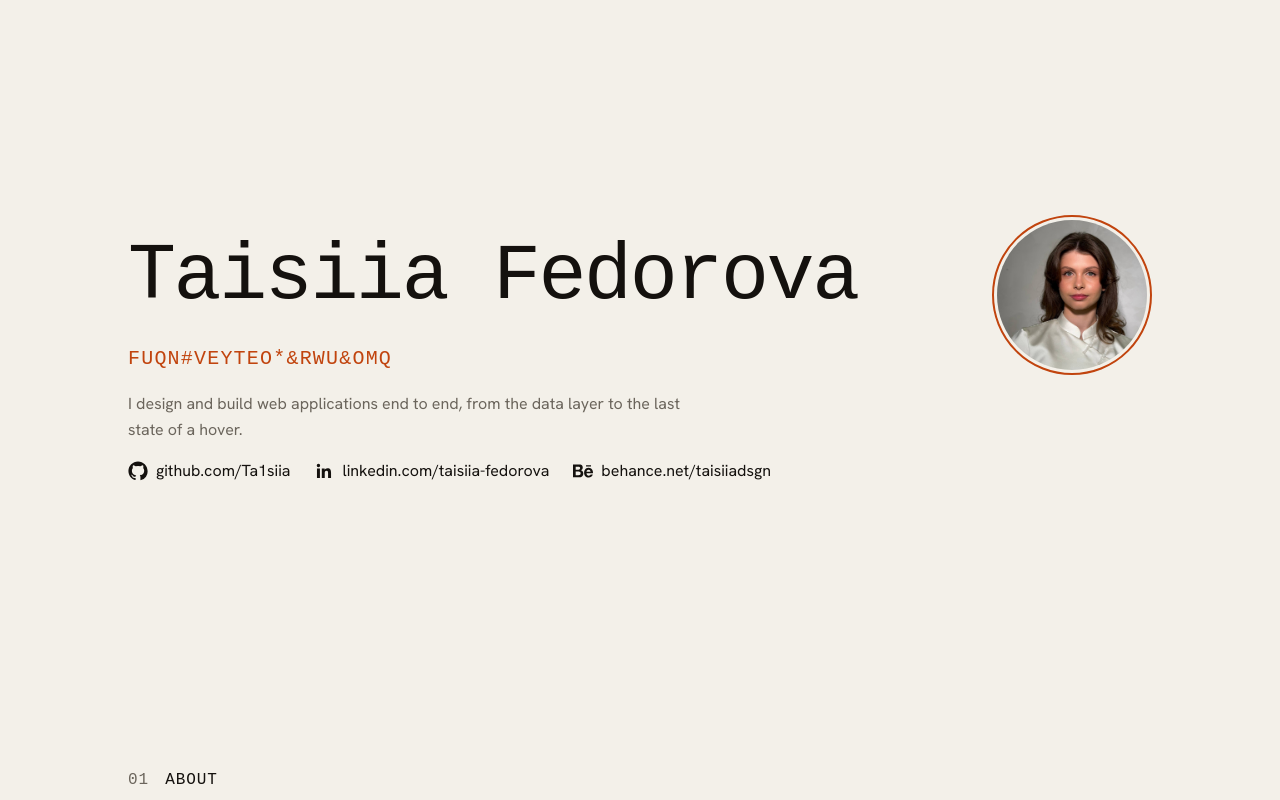
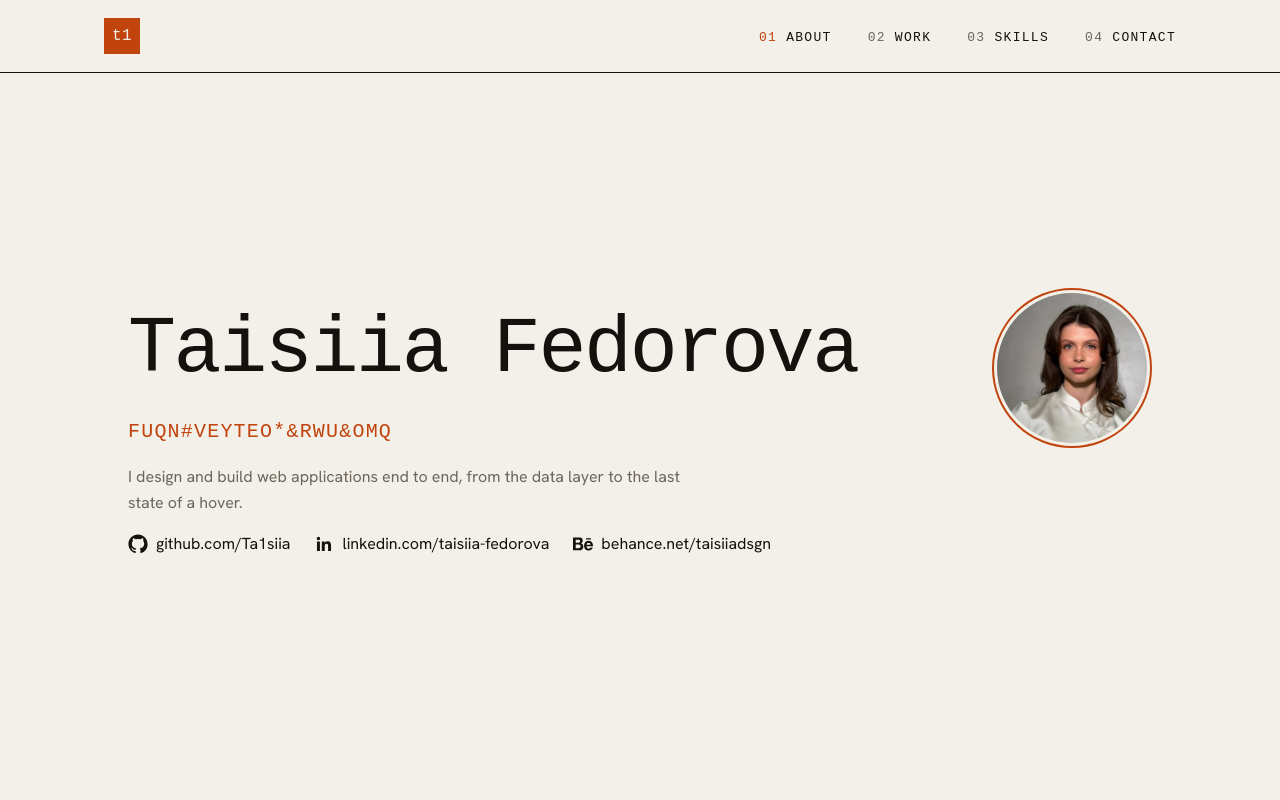
Before and after one commit to Ta1siia/my-portfolio-website, a React (Vite) app: page / in a window 1280 px wide. Shown: the top 800 px of the page. Built offline with nearby package versions, Linux system fonts and the light colour scheme; a web font is replaced by a local one.

Commit message:
feat(header): add sticky header with section navigation

```diff
--- a/src/components/App/App.module.css
+++ b/src/components/App/App.module.css
@@ -1,7 +1,8 @@
 .container {
-  max-inline-size: 72rem;
+  max-inline-size: var(--container-max);
   margin-inline: auto;
-  padding-inline: var(--sp-3);
+  padding-inline: var(--gutter);
+  overflow-x: clip;
 }
 
 .footerText {
--- a/src/components/App/App.tsx
+++ b/src/components/App/App.tsx
@@ -5,8 +5,11 @@ import About from "../About/About.tsx";
 import Work from "../Work/Work.tsx";
 import Skills from "../Skills/Skills.tsx";
 import Contact from "../Contact/Contact.tsx";
+import { Header } from "../Header/Header.tsx";
 function App() {
   return (
+    <>
+      <Header />
       <div className={styles.container}>
         <main className={styles.main}>
           <Hero />
@@ -27,6 +30,7 @@ function App() {
           <p className={styles.footerText}>Taisiia Fedorova — 2026</p>
         </footer>
       </div>
+    </>
   );
 }
 
--- /dev/null
+++ b/src/components/Header/Header.module.css
@@ -0,0 +1,186 @@
+.header {
+  position: sticky;
+  inset-block-start: 0;
+  z-index: 100;
+  background: var(--paper);
+  border-block-end: 1px solid var(--ink);
+}
+
+.bar {
+  display: flex;
+  align-items: center;
+  justify-content: space-between;
+  gap: 1rem;
+  block-size: var(--header-h, 3.25rem);
+  max-inline-size: var(--container-max, 72rem);
+  margin-inline: auto;
+  padding-inline: var(--gutter, 1.25rem);
+}
+
+.mark {
+  display: grid;
+  place-items: center;
+  inline-size: 1.75rem;
+  block-size: 1.75rem;
+  flex: none;
+  background: var(--signal);
+  color: var(--paper);
+  font-family: var(--font-mono);
+  font-size: 0.8125rem;
+  line-height: 1;
+  letter-spacing: 0.02em;
+  text-decoration: none;
+}
+
+.nav {
+  display: none;
+}
+
+.list {
+  display: flex;
+  align-items: center;
+  gap: 1.75rem;
+  margin: 0;
+  padding: 0;
+  list-style: none;
+}
+
+.link {
+  display: inline-flex;
+  align-items: baseline;
+  gap: 0.4375rem;
+  font-family: var(--font-mono);
+  font-size: 0.6875rem;
+  letter-spacing: 0.09em;
+  text-transform: uppercase;
+  color: var(--ink);
+  text-decoration: none;
+}
+
+.index {
+  color: var(--muted);
+}
+
+.link:hover .index,
+.link:focus-visible .index,
+.link[aria-current="true"] .index {
+  color: var(--signal);
+}
+
+.toggle {
+  display: grid;
+  place-items: center;
+  inline-size: 2.25rem;
+  block-size: 2.25rem;
+  margin-inline-end: -0.5rem;
+  padding: 0;
+  border: 0;
+  border-radius: 0;
+  background: none;
+  cursor: pointer;
+  color: var(--ink);
+}
+
+.burger,
+.burger::before,
+.burger::after {
+  display: block;
+  inline-size: 1.25rem;
+  block-size: 1px;
+  background: currentColor;
+}
+
+.burger::before,
+.burger::after {
+  content: "";
+  position: relative;
+}
+
+.burger::before {
+  inset-block-start: -0.375rem;
+}
+
+.burger::after {
+  inset-block-start: 0.3125rem;
+}
+
+.burger[data-open="true"] {
+  background: transparent;
+}
+
+.burger[data-open="true"]::before {
+  inset-block-start: 0;
+  transform: rotate(45deg);
+}
+
+.burger[data-open="true"]::after {
+  inset-block-start: -1px;
+  transform: rotate(-45deg);
+}
+
+.panel {
+  position: fixed;
+  inset-block-start: var(--header-h, 3.25rem);
+  inset-block-end: 0;
+  inset-inline: 0;
+  overflow-y: auto;
+  overscroll-behavior: contain;
+  background: var(--paper);
+  padding-block-end: env(safe-area-inset-bottom);
+}
+
+.panel[hidden] {
+  display: none;
+}
+
+.panelList {
+  max-inline-size: var(--container-max, 72rem);
+  margin-inline: auto;
+  padding-inline: var(--gutter, 1.25rem);
+  list-style: none;
+}
+
+.panelLink {
+  display: flex;
+  align-items: baseline;
+  gap: 0.875rem;
+  padding-block: 1.375rem;
+  border-block-end: 1px solid color-mix(in oklab, var(--ink) 20%, transparent);
+  font-family: var(--font-mono);
+  font-size: 1.375rem;
+  letter-spacing: -0.01em;
+  color: var(--ink);
+  text-decoration: none;
+}
+
+.panelIndex {
+  font-size: 0.75rem;
+  letter-spacing: 0.09em;
+  color: var(--muted);
+}
+@media (min-width: 64rem) {
+  .nav {
+    display: block;
+  }
+
+  .toggle,
+  .panel {
+    display: none;
+  }
+
+  .mark {
+    inline-size: 2.25rem;
+    block-size: 2.25rem;
+    font-size: 1rem;
+  }
+
+  .list {
+    gap: 2.25rem;
+  }
+
+  .link {
+    gap: 0.5625rem;
+    font-size: 0.8125rem;
+    letter-spacing: 0.1em;
+  }
+}
--- /dev/null
+++ b/src/components/Header/Header.tsx
@@ -0,0 +1,131 @@
+import { useEffect, useState } from "react";
+import { navItems } from "../../data/nav";
+import { useActiveSection } from "../../hooks/useActiveSection";
+import styles from "./Header.module.css";
+
+const sectionIds = navItems.map((item) => item.id);
+
+export function Header() {
+  const [open, setOpen] = useState(false);
+  const active = useActiveSection(sectionIds);
+
+  useEffect(() => {
+    if (!open) return;
+
+    const scrollY = window.scrollY;
+    const { body, documentElement } = document;
+    const previous = {
+      position: body.style.position,
+      top: body.style.top,
+      insetInline: body.style.insetInline,
+      overflow: documentElement.style.overflow,
+    };
+
+    body.style.position = "fixed";
+    body.style.top = `-${scrollY}px`;
+    body.style.insetInline = "0";
+    documentElement.style.overflow = "hidden";
+
+    const onKeyDown = (event: KeyboardEvent) => {
+      if (event.key === "Escape") setOpen(false);
+    };
+    document.addEventListener("keydown", onKeyDown);
+
+    return () => {
+      document.removeEventListener("keydown", onKeyDown);
+      body.style.position = previous.position;
+      body.style.top = previous.top;
+      body.style.insetInline = previous.insetInline;
+      documentElement.style.overflow = previous.overflow;
+      window.scrollTo(0, scrollY);
+    };
+  }, [open]);
+
+  useEffect(() => {
+    const query = window.matchMedia("(min-width: 64rem)");
+    const onChange = () => {
+      if (query.matches) setOpen(false);
+    };
+    query.addEventListener("change", onChange);
+    return () => query.removeEventListener("change", onChange);
+  }, []);
+
+  const goTo = (event: React.MouseEvent, id: string) => {
+    event.preventDefault();
+    setOpen(false);
+    window.history.replaceState(null, "", `#${id}`);
+    requestAnimationFrame(() => {
+      document.getElementById(id)?.scrollIntoView({ block: "start" });
+    });
+  };
+
+  const goToTop = (event: React.MouseEvent) => {
+    event.preventDefault();
+    setOpen(false);
+    window.history.replaceState(null, "", window.location.pathname);
+    requestAnimationFrame(() => {
+      window.scrollTo({ top: 0 });
+    });
+  };
+
+  return (
+    <header className={styles.header}>
+      <div className={styles.bar}>
+        <a
+          className={styles.mark}
+          href="#top"
+          aria-label="Back to top"
+          onClick={goToTop}
+        >
+          t1
+        </a>
+
+        <nav className={styles.nav} aria-label="Sections">
+          <ul className={styles.list}>
+            {navItems.map((item) => (
+              <li key={item.id}>
+                <a
+                  className={styles.link}
+                  href={`#${item.id}`}
+                  aria-current={active === item.id ? "true" : undefined}
+                  onClick={(event) => goTo(event, item.id)}
+                >
+                  <span className={styles.index}>{item.index}</span>
+                  <span>{item.label}</span>
+                </a>
+              </li>
+            ))}
+          </ul>
+        </nav>
+
+        <button
+          type="button"
+          className={styles.toggle}
+          aria-expanded={open}
+          aria-controls="site-menu"
+          aria-label={open ? "Close menu" : "Open menu"}
+          onClick={() => setOpen((value) => !value)}
+        >
+          <span className={styles.burger} data-open={open} />
+        </button>
+      </div>
+
+      <div id="site-menu" className={styles.panel} hidden={!open}>
+        <ul className={styles.panelList}>
+          {navItems.map((item) => (
+            <li key={item.id}>
+              <a
+                className={styles.panelLink}
+                href={`#${item.id}`}
+                onClick={(event) => goTo(event, item.id)}
+              >
+                <span className={styles.panelIndex}>{item.index}</span>
+                <span>{item.label}</span>
+              </a>
+            </li>
+          ))}
+        </ul>
+      </div>
+    </header>
+  );
+}
--- /dev/null
+++ b/src/data/nav.ts
@@ -0,0 +1,12 @@
+export type NavItem = {
+  id: string;
+  index: string;
+  label: string;
+};
+
+export const navItems: NavItem[] = [
+  { id: "about", index: "01", label: "About" },
+  { id: "work", index: "02", label: "Work" },
+  { id: "skills", index: "03", label: "Skills" },
+  { id: "contact", index: "04", label: "Contact" },
+];
--- /dev/null
+++ b/src/hooks/useActiveSection.ts
@@ -0,0 +1,35 @@
+import { useEffect, useRef, useState } from "react";
+
+export function useActiveSection(ids: string[]): string | null {
+  const [active, setActive] = useState<string | null>(null);
+  const key = ids.join("|");
+  const visible = useRef(new Map<string, boolean>());
+
+  useEffect(() => {
+    const elements = ids
+      .map((id) => document.getElementById(id))
+      .filter((el): el is HTMLElement => el !== null);
+
+    if (elements.length === 0) return;
+
+    const observer = new IntersectionObserver(
+      (entries) => {
+        entries.forEach((entry) => {
+          visible.current.set(entry.target.id, entry.isIntersecting);
+        });
+        const next = ids.find((id) => visible.current.get(id)) ?? null;
+        setActive(next);
+      },
+      { rootMargin: "-20% 0px -60% 0px", threshold: 0 },
+    );
+
+    elements.forEach((el) => observer.observe(el));
+
+    return () => {
+      observer.disconnect();
+      visible.current.clear();
+    };
+  }, [key]);
+
+  return active;
+}
--- a/src/styles/reset.css
+++ b/src/styles/reset.css
@@ -9,7 +9,8 @@
 
 html {
   -webkit-text-size-adjust: 100%;
-  overflow-x: hidden;
+  overflow-x: clip;
+  scroll-padding-block-start: var(--header-h);
 }
 
 body {
@@ -20,7 +21,7 @@ body {
   line-height: var(--leading-body);
   -webkit-font-smoothing: antialiased;
   text-rendering: optimizeLegibility;
-  overflow-x: hidden;
+  overflow-x: clip;
 }
 img,
 svg {
@@ -70,3 +71,9 @@ a {
   background: var(--signal);
   color: var(--paper);
 }
+
+@media (prefers-reduced-motion: no-preference) {
+  html {
+    scroll-behavior: smooth;
+  }
+}
--- a/src/styles/tokens.css
+++ b/src/styles/tokens.css
@@ -37,6 +37,10 @@
   --dur-slow: 520ms;
 
   --rule-soft: color-mix(in oklab, var(--ink) 20%, transparent);
+
+  --gutter: 1.25rem;
+  --container-max: 72rem;
+  --header-h: 3.25rem;
 }
 
 @media (prefers-reduced-motion: reduce) {
@@ -44,5 +48,20 @@
     --dur-fast: 0ms;
     --dur-base: 0ms;
     --dur-slow: 0ms;
+
+    --header-h: 4rem;
   }
 }
+
+@media (min-width: 48rem) {
+  :root {
+    --gutter: 2rem;
+  }
+}
+
+@media (min-width: 64rem) {
+  :root {
+    --gutter: 2.5rem;
+    --header-h: 4.5rem;
+  }
+}
```
Lines whose indentation alone changed are shown as unchanged.
